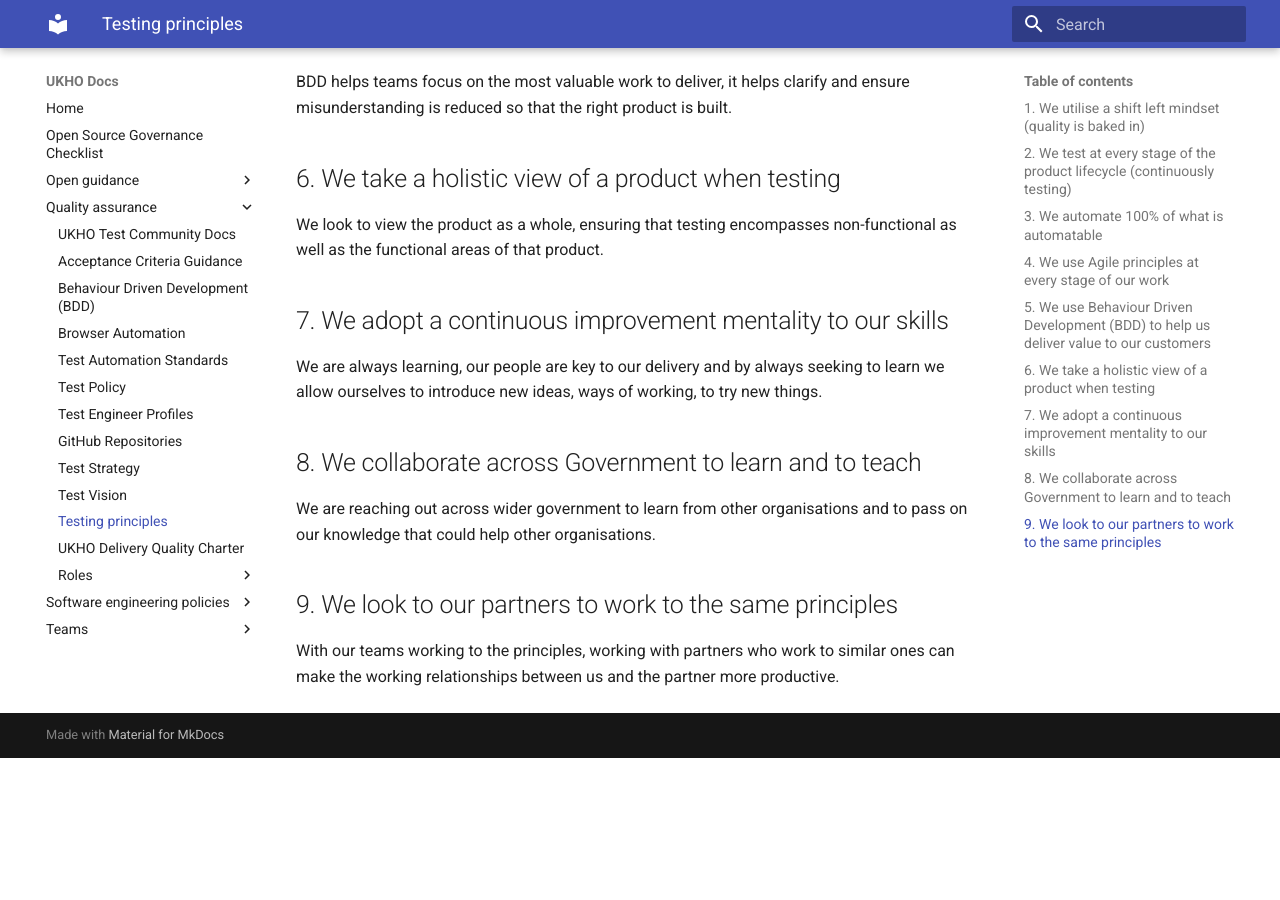
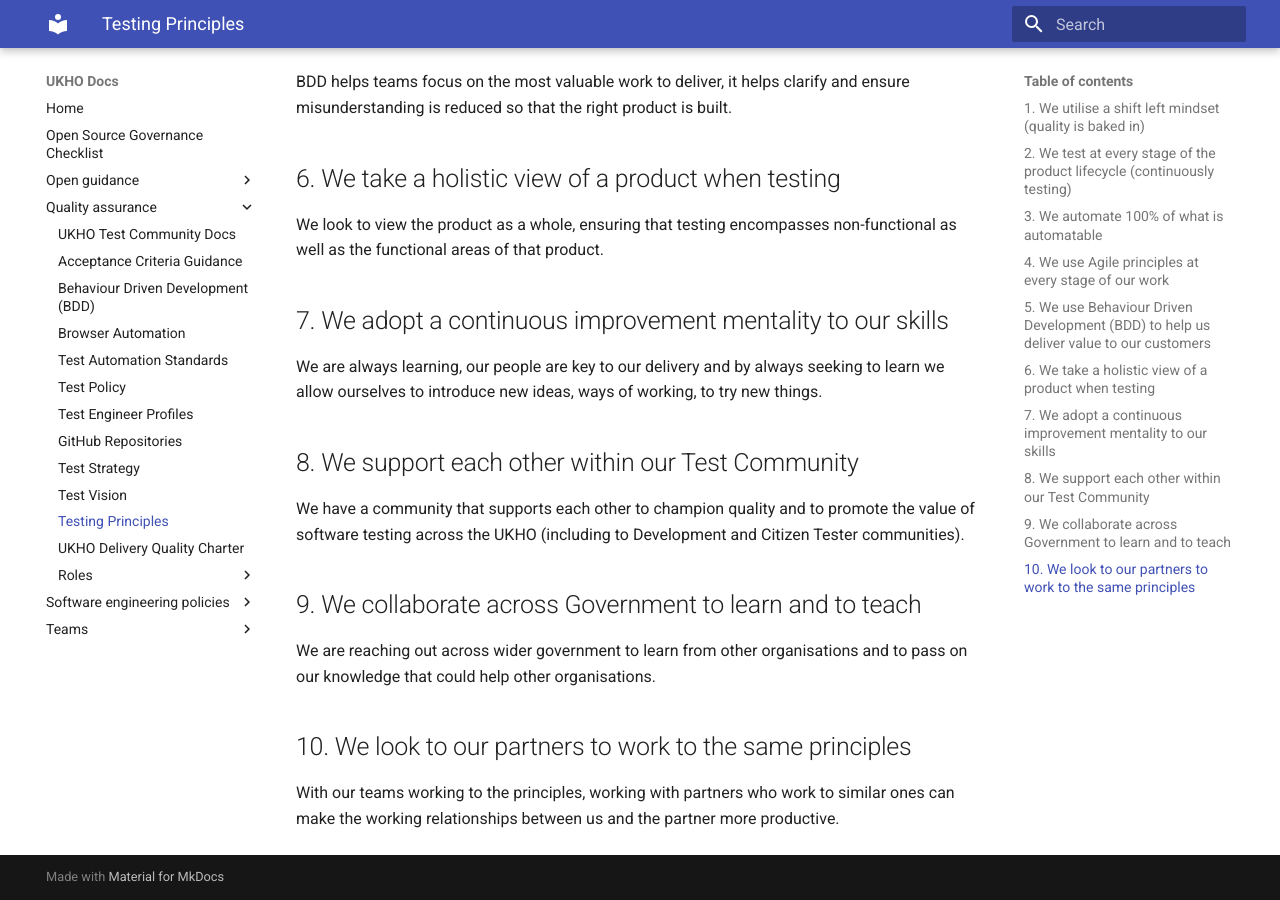
Before and after one commit to UKHO/docs, an MkDocs documentation site: the page built from docs/quality-assurance/testing-principles.md, in a window 1280 px wide and 900 px high, scrolled down 800 px. Built offline with MkDocs 1.6.1 and Material for MkDocs 9.7.7, drawn with Linux system fonts in a browser that asks for light colours; before the commit the page ends 1558 px from its top, so only the background shows below that; some of the changed text lies outside the part shown.

Commit message:
Update Testing Principles doc

```diff
--- a/docs/quality-assurance/testing-principles.md
+++ b/docs/quality-assurance/testing-principles.md
@@ -1,4 +1,4 @@
-# Testing principles
+# Testing Principles
 
 ## 1. We utilise a shift left mindset (quality is baked in)
 
@@ -28,10 +28,14 @@ We look to view the product as a whole, ensuring that testing encompasses non-fu
 
 We are always learning, our people are key to our delivery and by always seeking to learn we allow ourselves to introduce new ideas, ways of working, to try new things.
 
-## 8. We collaborate across Government to learn and to teach
+## 8. We support each other within our Test Community
+
+We have a community that supports each other to champion quality and to promote the value of software testing across the UKHO (including to Development and Citizen Tester communities).
+
+## 9. We collaborate across Government to learn and to teach
 
 We are reaching out across wider government to learn from other organisations and to pass on our knowledge that could help other organisations.
 
-## 9. We look to our partners to work to the same principles
+## 10. We look to our partners to work to the same principles
 
 With our teams working to the principles, working with partners who work to similar ones can make the working relationships between us and the partner more productive.
```
